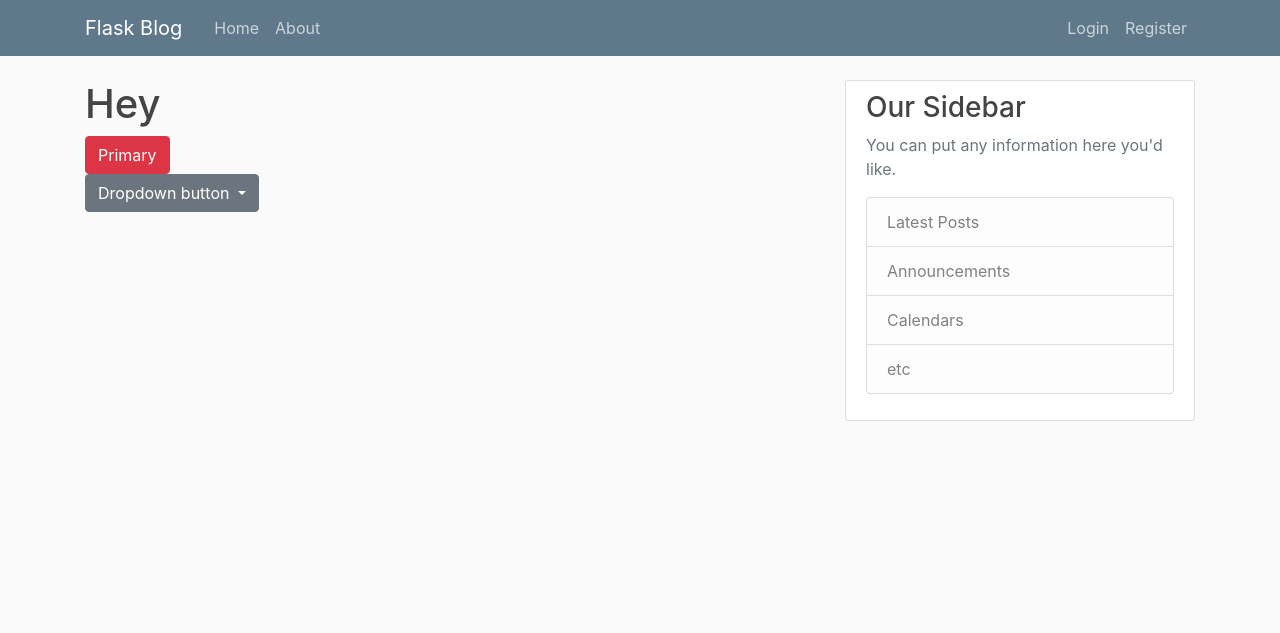
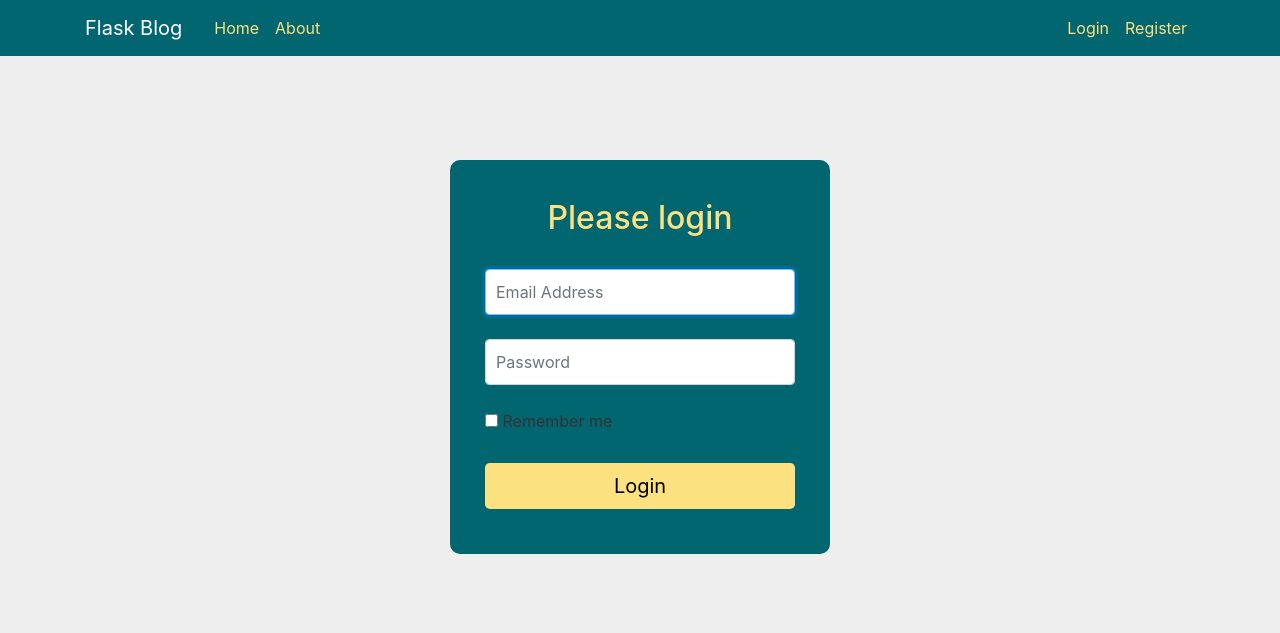
Before and after one commit to thejusvarma/flask-project, a Flask app: page /about in a window 1280 px wide. Shown: the top 633 px of the page. Run offline with Flask 2, Linux system fonts and the light colour scheme.

Commit message:
added pic upload

```diff
--- a/flaskblog/forms.py
+++ b/flaskblog/forms.py
@@ -1,4 +1,5 @@
 from flask_wtf import FlaskForm
+from flask_wtf.file import FileField, FileAllowed
 from flask_login import current_user
 from wtforms import StringField,PasswordField,SubmitField,BooleanField
 from wtforms.validators import DataRequired,Length,Email,EqualTo,ValidationError
@@ -31,6 +32,7 @@ class LoginForm(FlaskForm):
 class UpdateAccountForm(FlaskForm):
     username = StringField('Username', validators=[DataRequired(),Length(min=2,max=20)])
     email = StringField('Email', validators=[DataRequired(),Email()])
+    picture = FileField('Update Profile Picture',validators=[FileAllowed(['jpg','png'])])
     submit = SubmitField('Update')
     def validate_username(self,username):
         if username.data != current_user.username:
--- a/flaskblog/routes.py
+++ b/flaskblog/routes.py
@@ -1,7 +1,8 @@
+import secrets
+import os
 from flask import Flask,render_template,url_for,flash,redirect, request
 from flaskblog.forms import RegistrationForm, LoginForm, UpdateAccountForm
 from flaskblog import app, db, bcrypt
-# this import cannot be placed on the top because db has to initiated
 from flaskblog.models import User,Post
 from flask_login import login_user, current_user, logout_user, login_required
 posts=[
@@ -81,9 +82,33 @@ def logout():
     logout_user()
     return redirect(url_for('home'))
 
-@app.route("/account")
+def save_picture(form_picture):
+    random_hex = secrets.token_hex(8)
+    f_name, f_ext = os.path.splitext(form_picture.filename)
+    picture_fn = random_hex + f_ext
+    picture_path = os.path.join(app.root_path,'static/profile_pics', picture_fn)
+    form_picture.save(picture_path)
+    return picture_fn
+
+@app.route("/account",methods=['GET','POST'])
 @login_required
 def account():
     form = UpdateAccountForm()
-    image_file = url_for('static',filename='profile_pic/' + current_user.image_file)
-    return render_template('account.html',title='Account',image_file=image_file,form =form)
+    # validating and then updating the databse with new form data
+    if form.validate_on_submit():
+        if form.picture.data:
+            picture_file = save_picture(form.picture.data)
+            current_user.image_file = picture_file
+        current_user.username = form.username.data
+        current_user.email = form.email.data
+        db.session.commit()
+        flash('Your account has been updated!','success')
+        return redirect(url_for('account'))
+
+    # if the page is normaly accessed then existing user data is shown
+    elif request.method == 'GET':
+        form.username.data = current_user.username
+        form.email.data = current_user.email
+
+    image_file = url_for('static',filename='profile_pics/' + current_user.image_file)
+    return render_template('account.html',title='Account',image_file=image_file, form=form)
--- /dev/null
+++ b/flaskblog/static/styles/account.css
@@ -0,0 +1,48 @@
+@import "bourbon";
+
+body {
+	background: #eee !important;
+}
+
+.wrapper {
+	margin-top: 80px;
+  margin-bottom: 80px;
+}
+
+.btn-primary{
+    background-color: #FCE181;
+    color: black;
+    border: 0px solid #026670;
+}
+
+.btn-primary:hover{
+    background-color: #ceb65f;
+    color: black;
+}
+
+.form-signin {
+  max-width: 380px;
+  padding: 15px 35px 45px;
+  margin: 0 auto;
+  background-color: #026670;
+  border-radius: 10px;
+}
+.form-signin-heading{
+  color: #FCE181;
+  text-align: center;
+}
+	.checkbox {
+
+	  margin-bottom: 30px;
+	}
+
+	.checkbox {
+	  font-weight: normal;
+	}
+
+	.form-control {
+	  position: relative;
+	  font-size: 16px;
+	  height: auto;
+	  padding: 10px;
+	}
--- a/flaskblog/static/main.css
+++ b/flaskblog/static/styles/main.css
@@ -1,5 +1,5 @@
 body {
-  background: #fafafa;
+  background: #EDEAE5;
   color: #333333;
   margin-top: 5rem;
 }
@@ -7,13 +7,15 @@ body {
 h1, h2, h3, h4, h5, h6 {
   color: #444444;
 }
-
+.na{
+  color: #026670;
+}
 .bg-steel {
-  background-color: #5f788a;
+  background-color: #026670  !important;
 }
 
 .site-header .navbar-nav .nav-link {
-  color: #cbd5db;
+  color: #FCE181;
 }
 
 .site-header .navbar-nav .nav-link:hover {
--- a/flaskblog/templates/about.html
+++ b/flaskblog/templates/about.html
@@ -1,15 +1,22 @@
 {% extends "layout.html" %}
+
+{% block head %}
+<link rel="stylesheet" type="text/css" href="{{ url_for('static',filename='styles/account.css') }}">
+{% endblock %}
 {% block content %}
-   <h1>Hey</h1>
-   <button type="button" class="btn btn-danger">Primary</button>
-   <div class="dropdown">
-    <button class="btn btn-secondary dropdown-toggle" type="button" id="dropdownMenuButton1" data-bs-toggle="dropdown" aria-expanded="false">
-      Dropdown button
-    </button>
-    <ul class="dropdown-menu" aria-labelledby="dropdownMenuButton1">
-      <li><a class="dropdown-item" href="#">Action</a></li>
-      <li><a class="dropdown-item" href="#">Another action</a></li>
-      <li><a class="dropdown-item" href="#">Something else here</a></li>
-    </ul>
-  </div>
+<div class="wrapper">
+  <form class="form-signin">
+    <br>
+    <h2 class="form-signin-heading">Please login</h2>
+    <br>
+    <input type="text" class="form-control" name="username" placeholder="Email Address" required="" autofocus="" />
+    <br>
+    <input type="password" class="form-control" name="password" placeholder="Password" required=""/>
+    <br>
+    <label class="checkbox">
+      <input type="checkbox" value="remember-me" id="rememberMe" name="rememberMe"> Remember me
+    </label>
+    <button class="btn btn-lg btn-primary btn-block" type="submit">Login</button>
+  </form>
+</div>
 {% endblock content %}
--- a/flaskblog/templates/layout.html
+++ b/flaskblog/templates/layout.html
@@ -7,16 +7,20 @@
   <title>Flash Blog</title>
   {% endif %}
   <link rel="stylesheet" href="https://cdn.jsdelivr.net/npm/bootstrap@4.6.0/dist/css/bootstrap.min.css" integrity="sha384-B0vP5xmATw1+K9KRQjQERJvTumQW0nPEzvF6L/Z6nronJ3oUOFUFpCjEUQouq2+l" crossorigin="anonymous">
-    <link rel="stylesheet" type="text/css" href="{{ url_for('static',filename='main.css') }}">
+  <link rel="stylesheet" type="text/css" href="{{ url_for('static',filename='styles/main.css') }}">
   <script src="https://cdn.jsdelivr.net/npm/@popperjs/core@2.9.1/dist/umd/popper.min.js" integrity="sha384-SR1sx49pcuLnqZUnnPwx6FCym0wLsk5JZuNx2bPPENzswTNFaQU1RDvt3wT4gWFG" crossorigin="anonymous"></script>
   <script src="https://cdn.jsdelivr.net/npm/bootstrap@5.0.0-beta3/dist/js/bootstrap.min.js" integrity="sha384-j0CNLUeiqtyaRmlzUHCPZ+Gy5fQu0dQ6eZ/xAww941Ai1SxSY+0EQqNXNE6DZiVc" crossorigin="anonymous"></script>
+  {% block head %}
+
+  {% endblock %}
+
   </head>
 <body>
 
     <header class="site-header">
         <nav class="navbar navbar-expand-md navbar-dark bg-steel fixed-top">
           <div class="container">
-            <a class="navbar-brand mr-4" href="/">Flask Blog</a>
+            <a class="navbar-brand na mr-4" href="/">Flask Blog</a>
             <button class="navbar-toggler" type="button" data-toggle="collapse" data-target="#navbarToggle" aria-controls="navbarToggle" aria-expanded="false" aria-label="Toggle navigation">
               <span class="navbar-toggler-icon"></span>
             </button>
@@ -42,7 +46,7 @@
 
       <main role="main" class="container">
         <div class="row">
-          <div class="col-md-8">
+          <div class="col-md-12">
             <!-- flashing message on the top of body universally -->
             {% with messages = get_flashed_messages(with_categories=true) %}
                 {% if messages %}
@@ -59,7 +63,7 @@
             {% endblock %}
 
           </div>
-          <div class="col-md-4">
+          <!-- <div class="col-md-4">
             <div class="content-section">
               <h3>Our Sidebar</h3>
               <p class='text-muted'>You can put any information here you'd like.
@@ -71,7 +75,7 @@
                 </ul>
               </p>
             </div>
-          </div>
+          </div> -->
         </div>
       </main>
 </body>
```
Also changed, not shown: flaskblog/templates/account.html (+14 -2 lines), flaskblog/site.db, flaskblog/static/profile_pics/69774c773c2d59d2.JPG (added), flaskblog/static/profile_pics/6ef6bfec65450891.JPG (added), flaskblog/static/profile_pics/76da07761904d20c.jpg (added), flaskblog/static/profile_pics/82f591a9dfae65e1.jpg (added), flaskblog/static/profile_pics/a210d50a88e907e5.JPG (added), flaskblog/static/profile_pics/ccefd1d788bffe36.jpg (added), flaskblog/static/profile_pics/default.jpg (renamed from flaskblog/static/profile_pic/default.jpg). Lines whose indentation alone changed are shown as unchanged.
